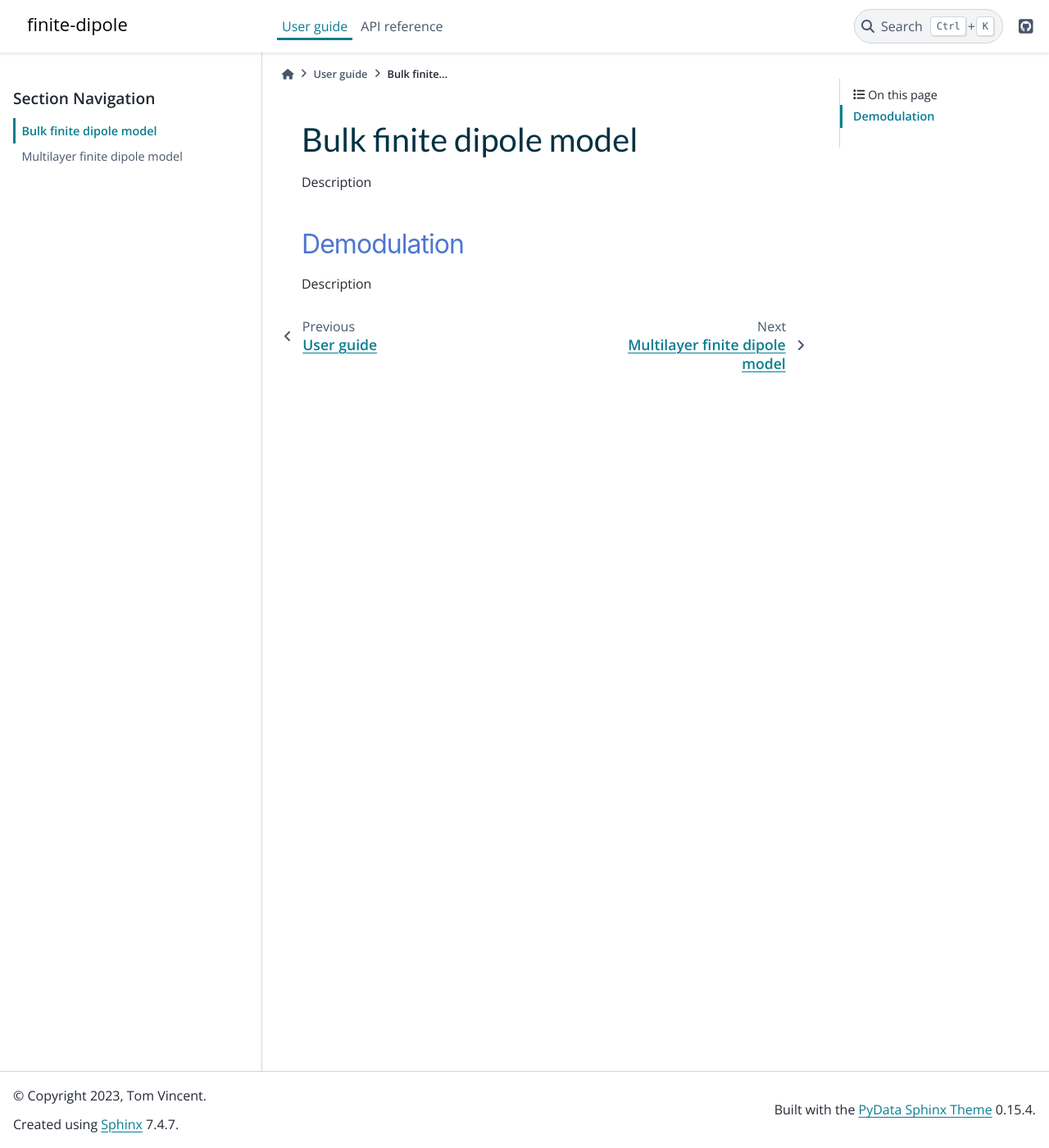
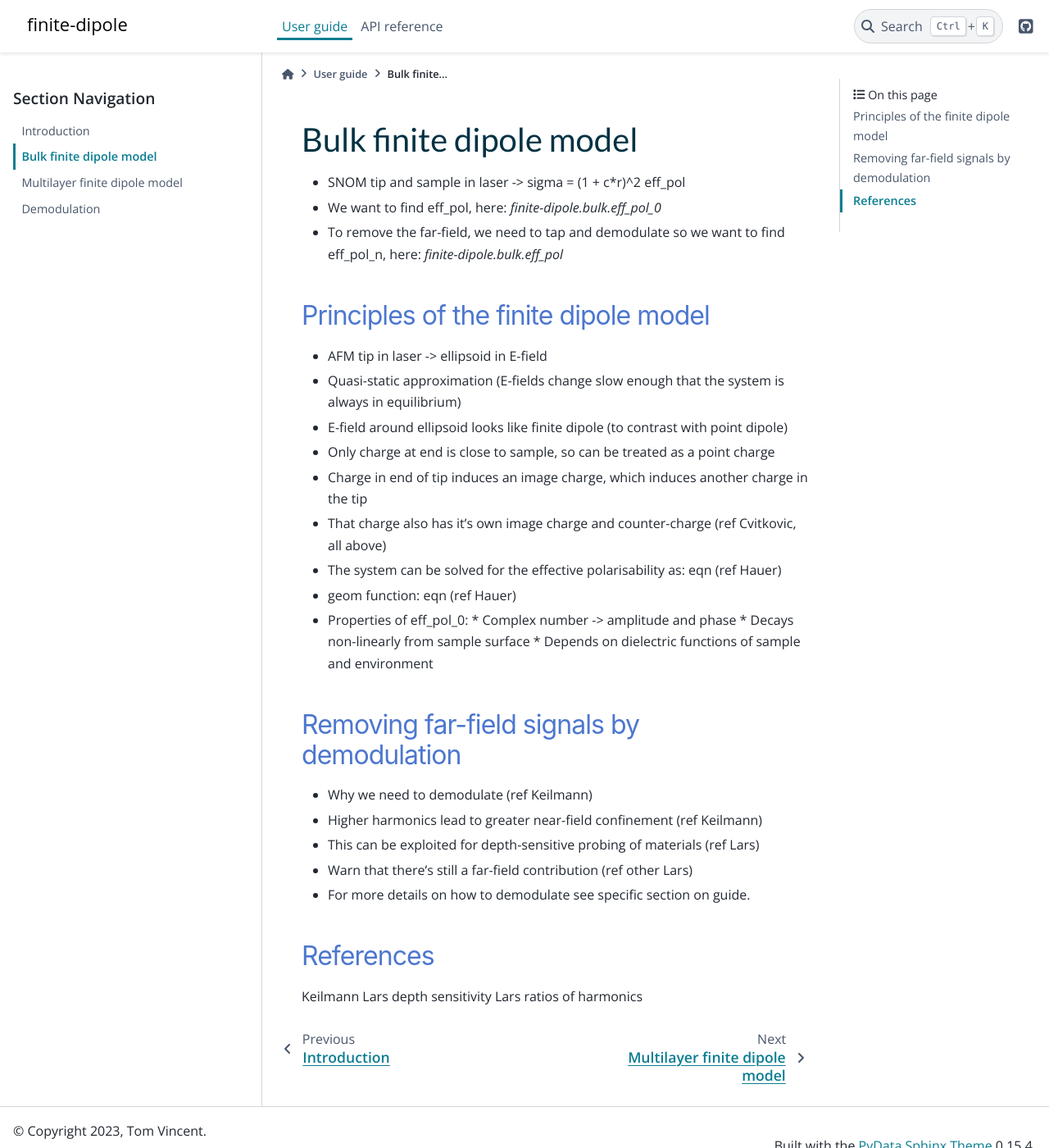
Before and after one commit to TomVincentUK/snompy, a Sphinx documentation site: the page built from docs/guide/bulk.rst, in a window 1280 px wide and 1400 px high. Shown: the whole window at 82% size. Built offline with Sphinx 7.4.7 and the PyData theme 0.15.4, drawn with Linux system fonts in a browser that asks for light colours.

```diff
--- a/docs/guide/bulk.rst
+++ b/docs/guide/bulk.rst
@@ -1,9 +1,38 @@
 Bulk finite dipole model
 ========================
 
-Description
+* SNOM tip and sample in laser -> sigma = (1 + c*r)^2 eff_pol
+* We want to find eff_pol, here: `finite-dipole.bulk.eff_pol_0`
+* To remove the far-field, we need to tap and demodulate so we want to find eff_pol_n, here: `finite-dipole.bulk.eff_pol`
 
-Demodulation
-------------
+Principles of the finite dipole model
+-------------------------------------
 
-Description
+* AFM tip in laser -> ellipsoid in E-field
+* Quasi-static approximation (E-fields change slow enough that the system is always in equilibrium)
+* E-field around ellipsoid looks like finite dipole (to contrast with point dipole)
+* Only charge at end is close to sample, so can be treated as a point charge
+* Charge in end of tip induces an image charge, which induces another charge in the tip
+* That charge also has it's own image charge and counter-charge (ref Cvitkovic, all above)
+* The system can be solved for the effective polarisability as: eqn (ref Hauer)
+* geom function: eqn (ref Hauer)
+* Properties of eff_pol_0:
+  * Complex number -> amplitude and phase
+  * Decays non-linearly from sample surface
+  * Depends on dielectric functions of sample and environment
+
+
+Removing far-field signals by demodulation
+------------------------------------------
+
+* Why we need to demodulate (ref Keilmann)
+* Higher harmonics lead to greater near-field confinement (ref Keilmann)
+* This can be exploited for depth-sensitive probing of materials (ref Lars)
+* Warn that there's still a far-field contribution (ref other Lars)
+* For more details on how to demodulate see specific section on guide.
+
+References
+----------
+Keilmann
+Lars depth sensitivity
+Lars ratios of harmonics
--- /dev/null
+++ b/docs/guide/demodulation.rst
@@ -0,0 +1,4 @@
+Demodulation
+============
+
+Write me.
--- a/docs/index.rst
+++ b/docs/index.rst
@@ -6,5 +6,5 @@ Finite dipole model for scanning near-field optical microscopy contrast.
 .. toctree::
    :maxdepth: 2
 
-   User guide <guide/guide_intro>
+   User guide <guide/guide_frontpage>
    API reference <API/API_index>
```
Also changed, not shown: docs/guide/guide_frontpage.rst (added, +28 -0 lines), docs/guide/guide_intro.rst (+40 -14 lines), docs/guide/multilayer.rst (+18 -1 lines).
